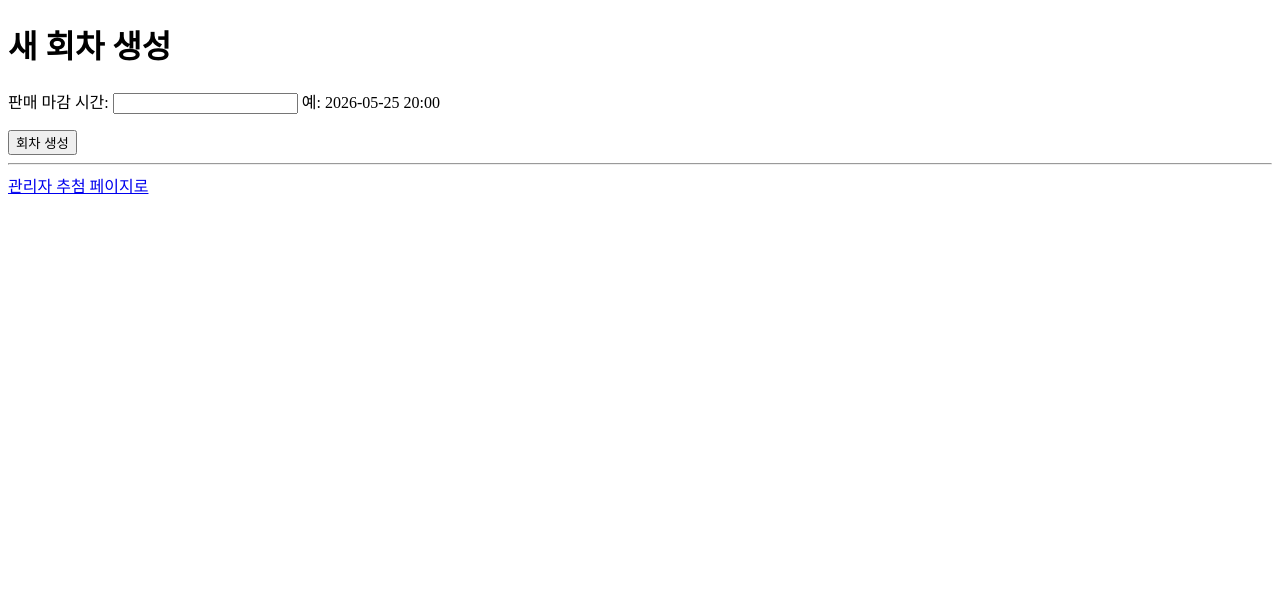
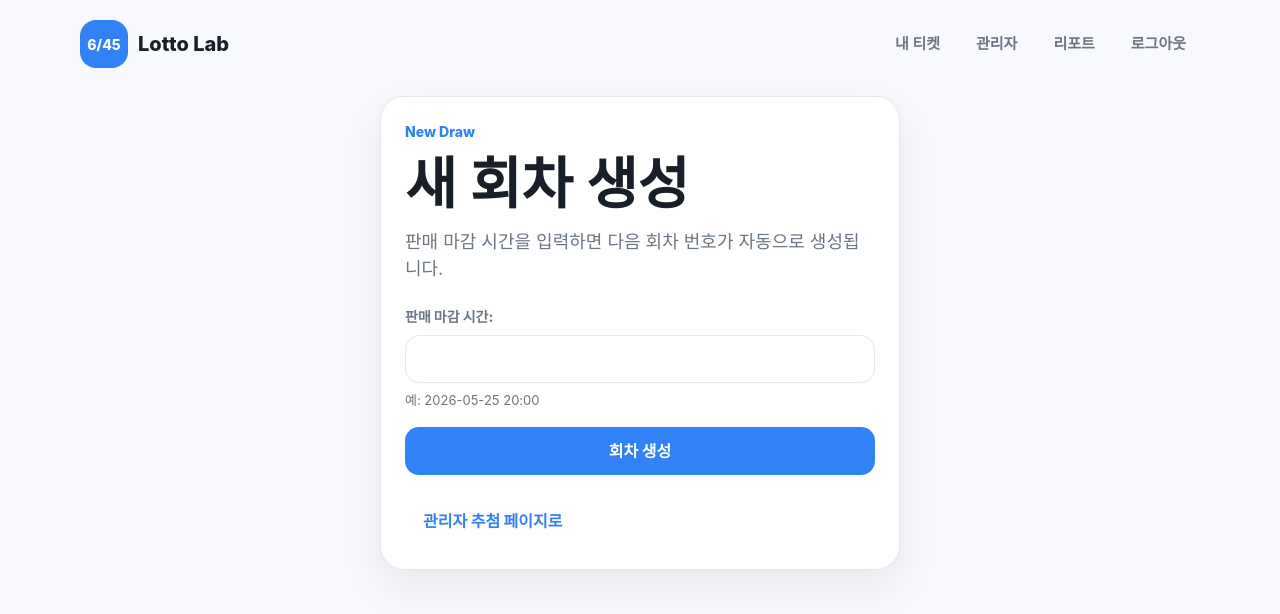
Before and after one commit to carolyn0515/lotto, a Django app: page /manager/draws/create/ in a window 1280 px wide. Shown: the top 614 px of the page. Run offline with Django 5.2, Linux system fonts and the light colour scheme; the visitor is signed in with stand-in values (Sample User, id 1).

Commit message:
style: Polish draw creation form

```diff
--- a/lotto/templates/lotto/create_draw.html
+++ b/lotto/templates/lotto/create_draw.html
@@ -1,22 +1,21 @@
-<!DOCTYPE html>
-<html lang="ko">
-<head>
-    <meta charset="UTF-8">
-    <title>회차 생성</title>
-</head>
-<body>
+{% extends "lotto/base.html" %}
+
+{% block title %}회차 생성 | Lotto Lab{% endblock %}
+
+{% block content %}
+<section class="card form-card">
+    <p class="eyebrow">New Draw</p>
     <h1>새 회차 생성</h1>
+    <p class="lead">판매 마감 시간을 입력하면 다음 회차 번호가 자동으로 생성됩니다.</p>
 
-    <form method="post">
+    <form method="post" class="section">
         {% csrf_token %}
-
         {{ form.as_p }}
-
-        <button type="submit">회차 생성</button>
+        <button class="button full" type="submit">회차 생성</button>
     </form>
 
-    <hr>
-
-    <a href="{% url 'lotto:admin_draw_list' %}">관리자 추첨 페이지로</a>
-</body>
-</html>
+    <div class="actions">
+        <a class="button ghost" href="{% url 'lotto:admin_draw_list' %}">관리자 추첨 페이지로</a>
+    </div>
+</section>
+{% endblock %}
```
